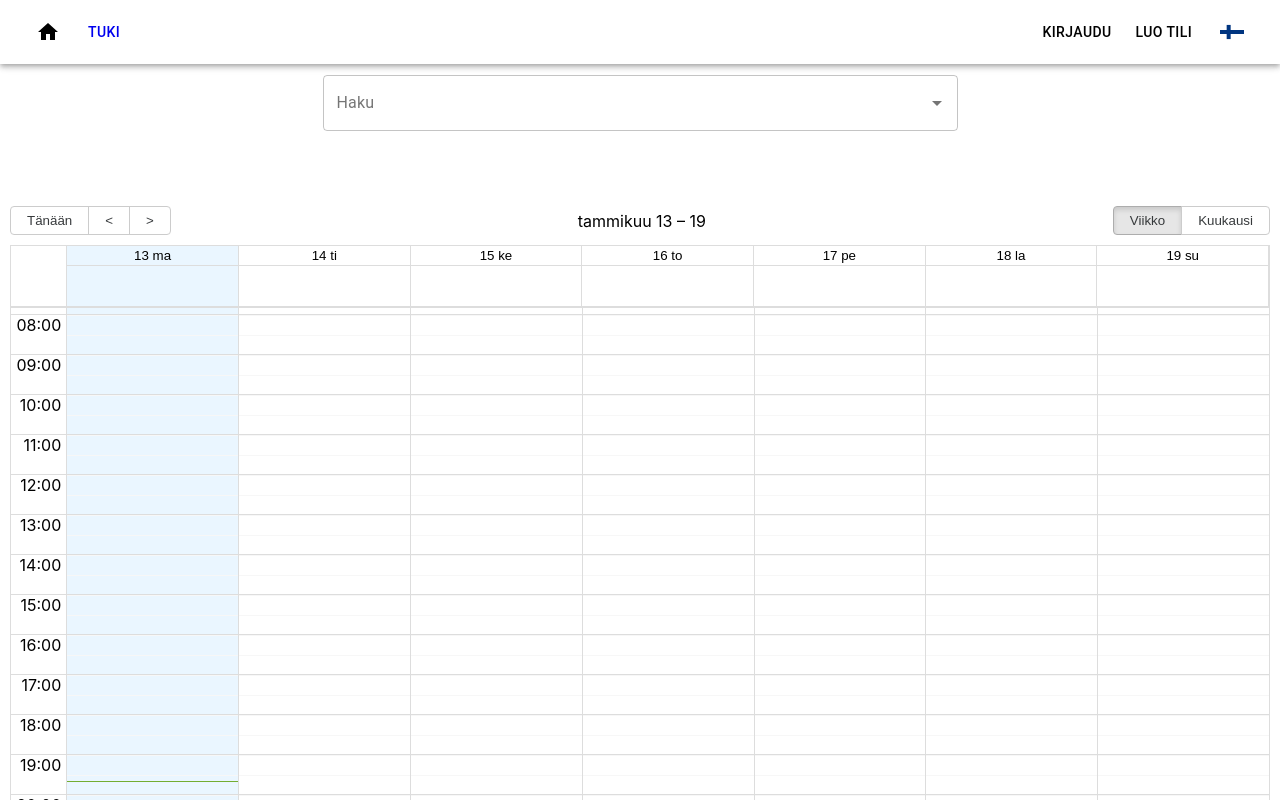
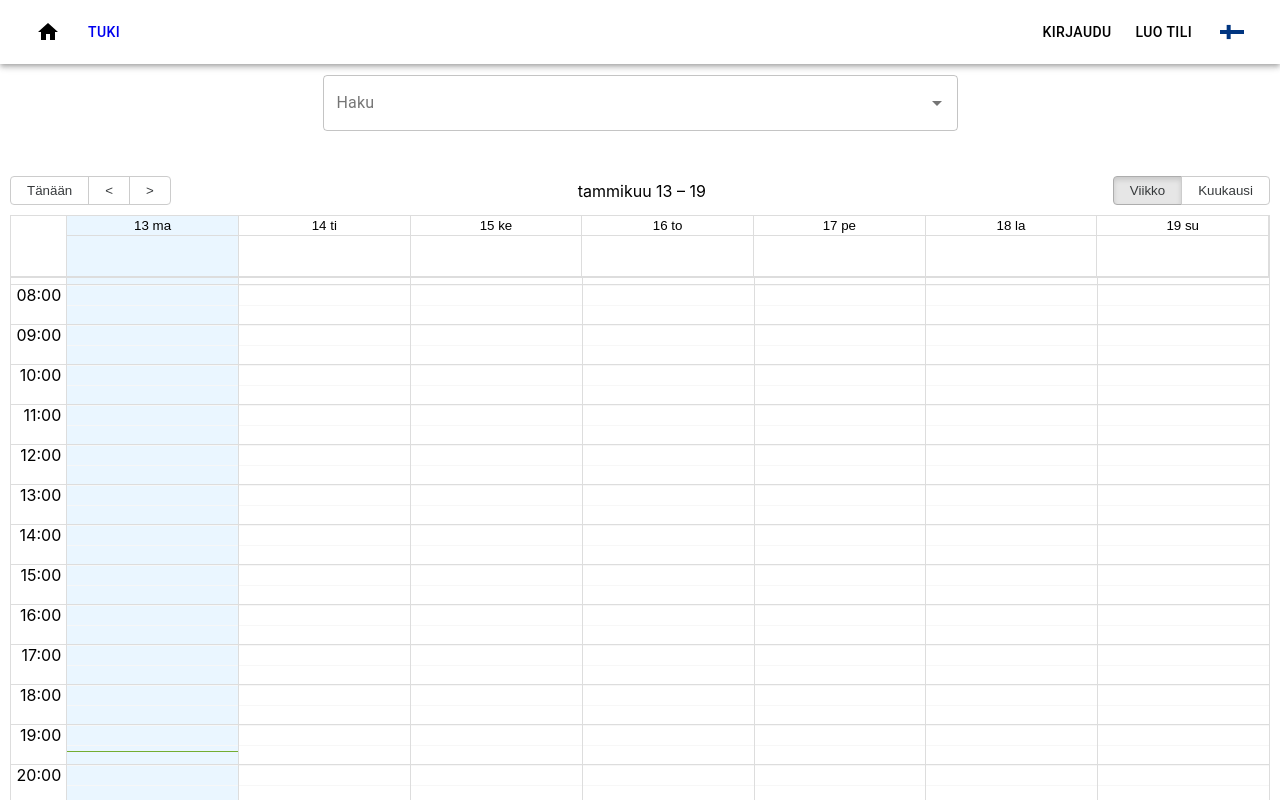
Before and after one commit to Markusstr/Kampus-liikkeessa, a React (Create React App) app in the folder frontend/: page / in a window 1280 px wide. Shown: the top 800 px of the page. Built offline with nearby package versions, Linux system fonts and the light colour scheme; no server answers.

Commit message:
Changed calendar position

```diff
--- a/frontend/src/components/routes/Calendar.css
+++ b/frontend/src/components/routes/Calendar.css
@@ -1,5 +1,5 @@
 .calendar-container {
-    margin-top: 70px;
+    margin-top: 40px;
     margin-left: 10px;
     margin-right: 10px;
 }
```
